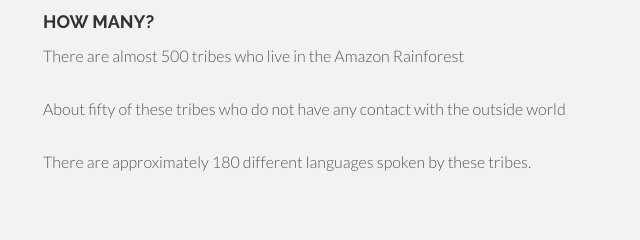
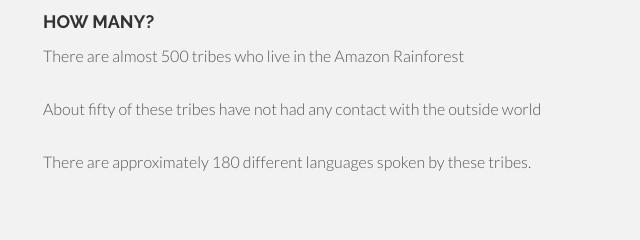
Before and after one commit to aaronmckeown/rainforest, a plain HTML site: page people.html in a window 1280 px wide. Shown: the part 258-498 px from the top of the page, 612-1252 px from the left. Drawn offline with nearby package versions, Linux system fonts and the light colour scheme.

Commit message:
Update people.html

```diff
--- a/people.html
+++ b/people.html
@@ -68,7 +68,7 @@
 			<div class="col-lg-6">
 				<h4>HOW MANY?</h4>
 				<p>There are almost 500 tribes who live in the Amazon Rainforest</p>
-                <p>About fifty of these tribes who do not have any contact with the outside world</p>
+                <p>About fifty of these tribes have not had any contact with the outside world</p>
                 <p>There are approximately 180 different languages spoken by these tribes.</p>
 			</div>
 		</div><!-- row -->
```
